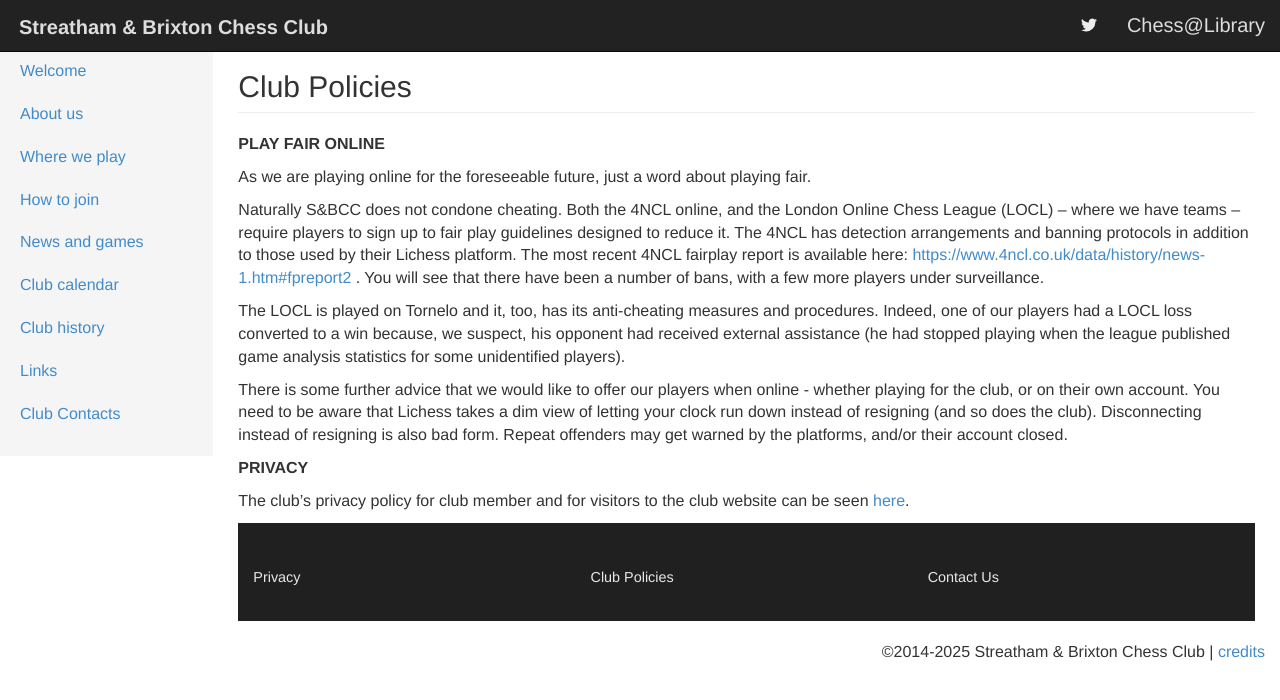
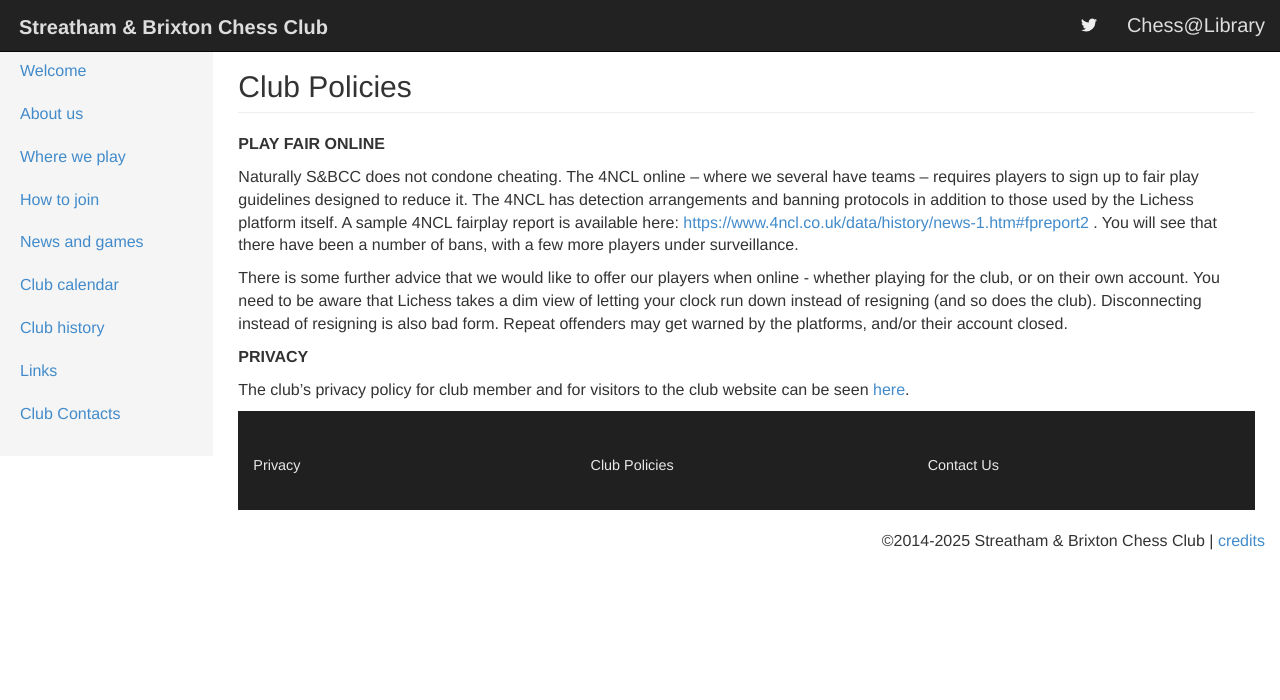
Before and after one commit to streathamchess/streathamchess.github.io, a Jekyll site: the page built from clubpolicies.md, in a window 1280 px wide. Shown: the top 700 px of the page. Built offline with Jekyll 4.4.1, drawn with Linux system fonts in a browser that asks for light colours; a script that is not in the unit is left out.

Commit message:
Update clubpolicies.md
Tweaked to remove covid era references to only playing online and the now defunct London Online Chess League.

```diff
--- a/clubpolicies.md
+++ b/clubpolicies.md
@@ -6,11 +6,7 @@ layout: default
 
 **PLAY FAIR ONLINE**
 
-As we are playing online for the foreseeable future, just a word about playing fair.
-
-Naturally S&amp;BCC does not condone cheating. Both the 4NCL online, and the London Online Chess League (LOCL) – where we have teams – require players to sign up to fair play guidelines designed to reduce it. The 4NCL has detection arrangements and banning protocols in addition to those used by their Lichess platform. The most recent 4NCL fairplay report is available here: [https://www.4ncl.co.uk/data/history/news-1.htm#fpreport2](https://www.4ncl.co.uk/data/history/news-1.htm#fpreport2) . You will see that there have been a number of bans, with a few more players under surveillance.
-
-The LOCL is played on Tornelo and it, too, has its anti-cheating measures and procedures. Indeed, one of our players had a LOCL loss converted to a win because, we suspect, his opponent had received external assistance (he had stopped playing when the league published game analysis statistics for some unidentified players).
+Naturally S&amp;BCC does not condone cheating. The 4NCL online – where we several have teams – requires players to sign up to fair play guidelines designed to reduce it. The 4NCL has detection arrangements and banning protocols in addition to those used by the Lichess platform itself. A sample 4NCL fairplay report is available here: [https://www.4ncl.co.uk/data/history/news-1.htm#fpreport2](https://www.4ncl.co.uk/data/history/news-1.htm#fpreport2) . You will see that there have been a number of bans, with a few more players under surveillance.
 
 There is some further advice that we would like to offer our players when online - whether playing for the club, or on their own account. You need to be aware that Lichess takes a dim view of letting your clock run down instead of resigning (and so does the club). Disconnecting instead of resigning is also bad form. Repeat offenders may get warned by the platforms, and/or their account closed.
 
```
